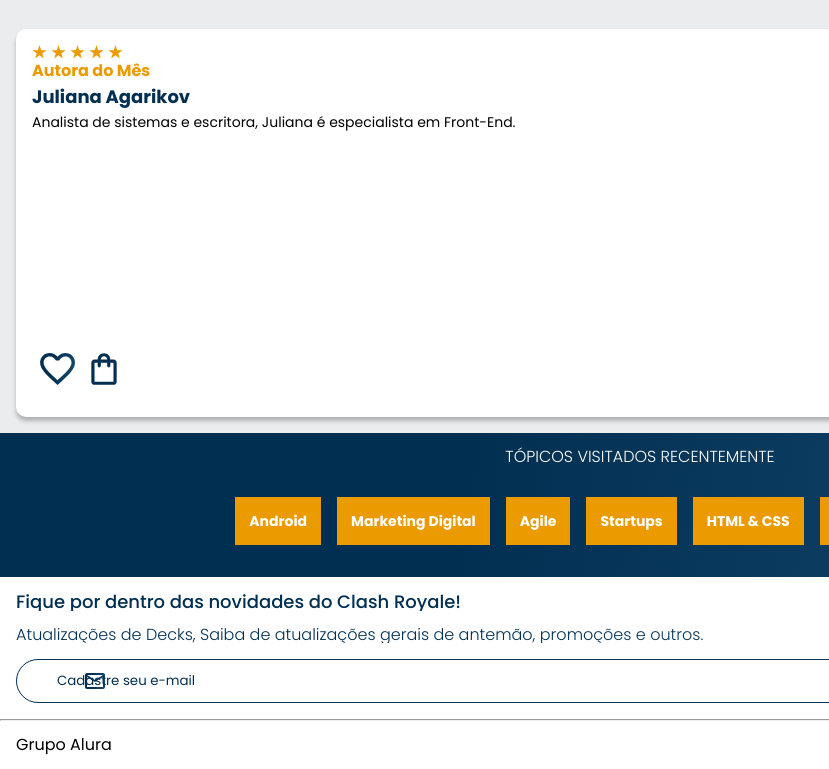
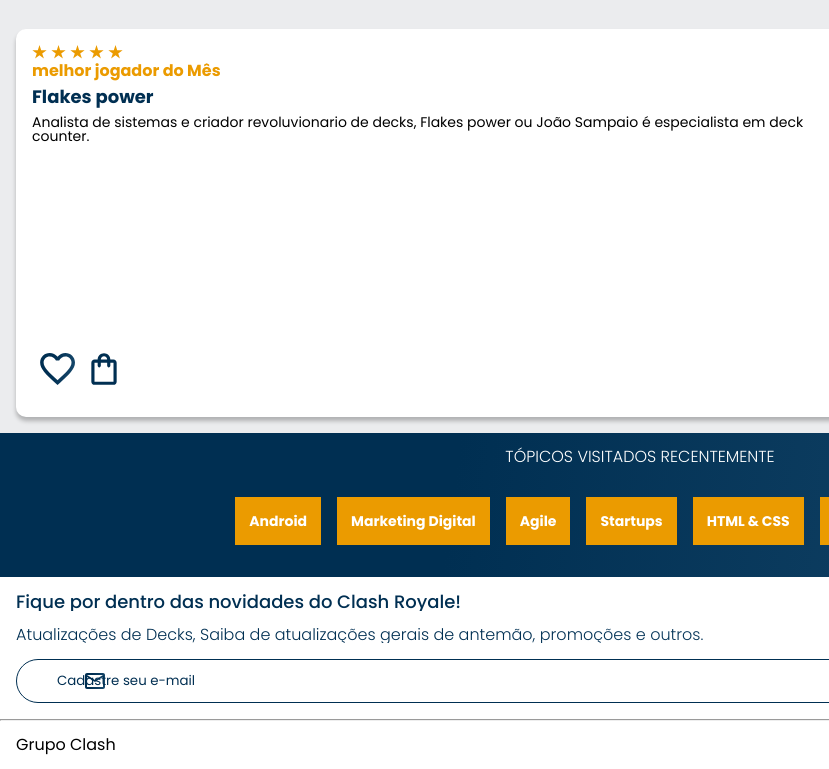
Before and after one commit to Tsuke1802/pagina-web-Tsuke, a plain HTML site: page index.html in a window 1280 px wide. Shown: the part 1862-2631 px from the top of the page, 0-829 px from the left. Drawn offline with nearby package versions, Linux system fonts and the light colour scheme.

Commit message:
Update index.html

```diff
--- a/index.html
+++ b/index.html
@@ -49,7 +49,7 @@
 
   <section class="banner">
     <h2 class="banner__titulo">Conheça agora todas as novidades sobre Clash Royale!</h2>
-    <p class="banner__texto">Encontre em nosso catalogo tudo que você precisa saber para seu desenvolvimento!</p>
+    <p class="banner__texto">Encontre em nosso catalogo tudo que você precisa saber para seu desenvolvimento no clash royale!</p>
     <input type="search" class="banner__pesquisa" placeholder="por onde deseja começar?">
   </section>
 
@@ -140,9 +140,9 @@
         <!-- 1º coluna -->
         <div class="descrição">
           <img src="img/Estrelinhas.svg" alt="Avaliação 5 estrelas">
-          <h3 class="descrição__titulo">Autora do Mês</h3>
-          <h2 class="descrição__titulo-livro">Juliana Agarikov</h2>
-          <p class="descrição__texto">Analista de sistemas e escritora, Juliana é especialista em Front-End.
+          <h3 class="descrição__titulo">melhor jogador do Mês</h3>
+          <h2 class="descrição__titulo-livro">Flakes power</h2>
+          <p class="descrição__texto">Analista de sistemas e criador revoluvionario de decks, Flakes power ou João Sampaio é especialista em deck counter.
           </p>
         </div>
         <!-- 2º coluna -->
@@ -204,7 +204,7 @@
   <hr />
 
   <footer class="rodapé">
-    <h2 class="rodapé__titulo">Grupo Alura</h2>
+    <h2 class="rodapé__titulo">Grupo Clash</h2>
   </footer>
 
   <script src="https://cdn.jsdelivr.net/npm/swiper@11/swiper-bundle.min.js"></script>
```
